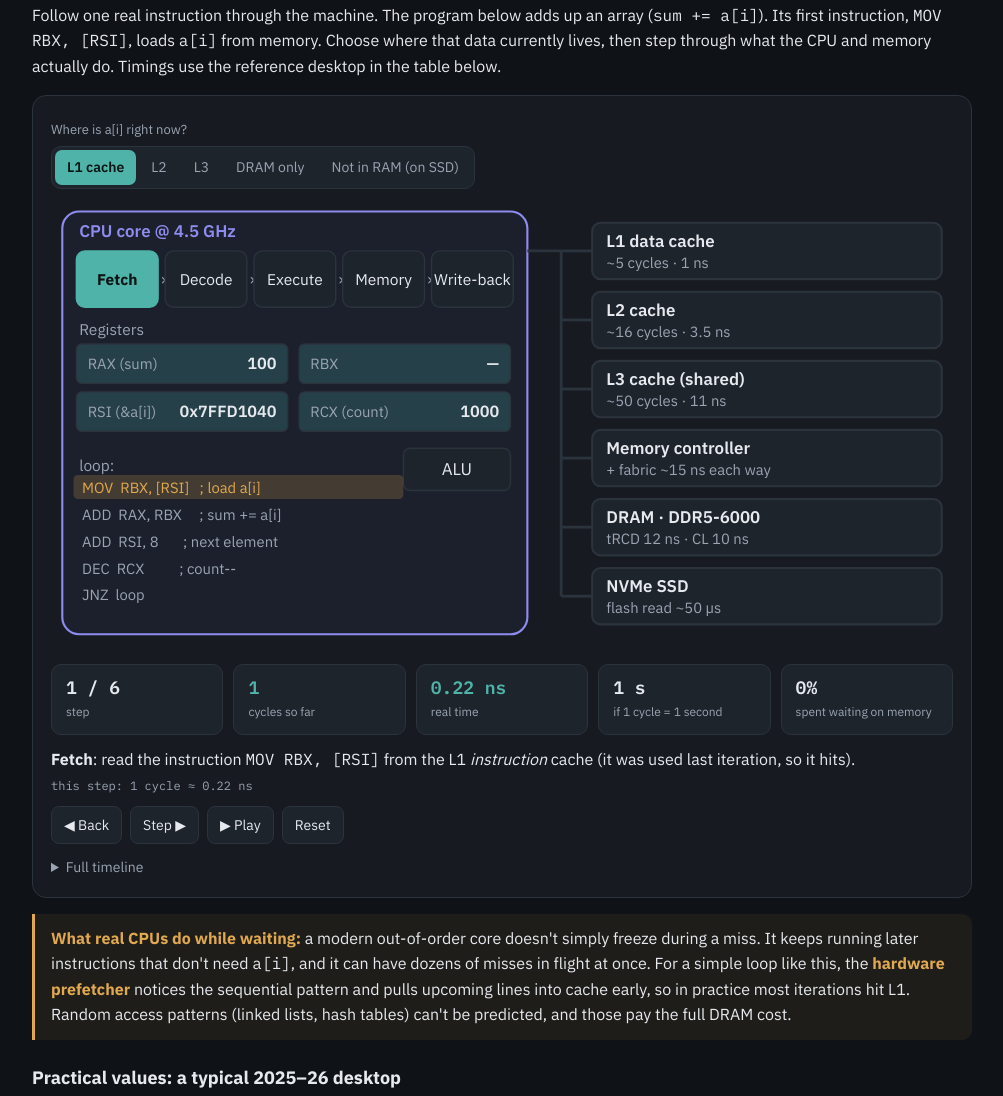
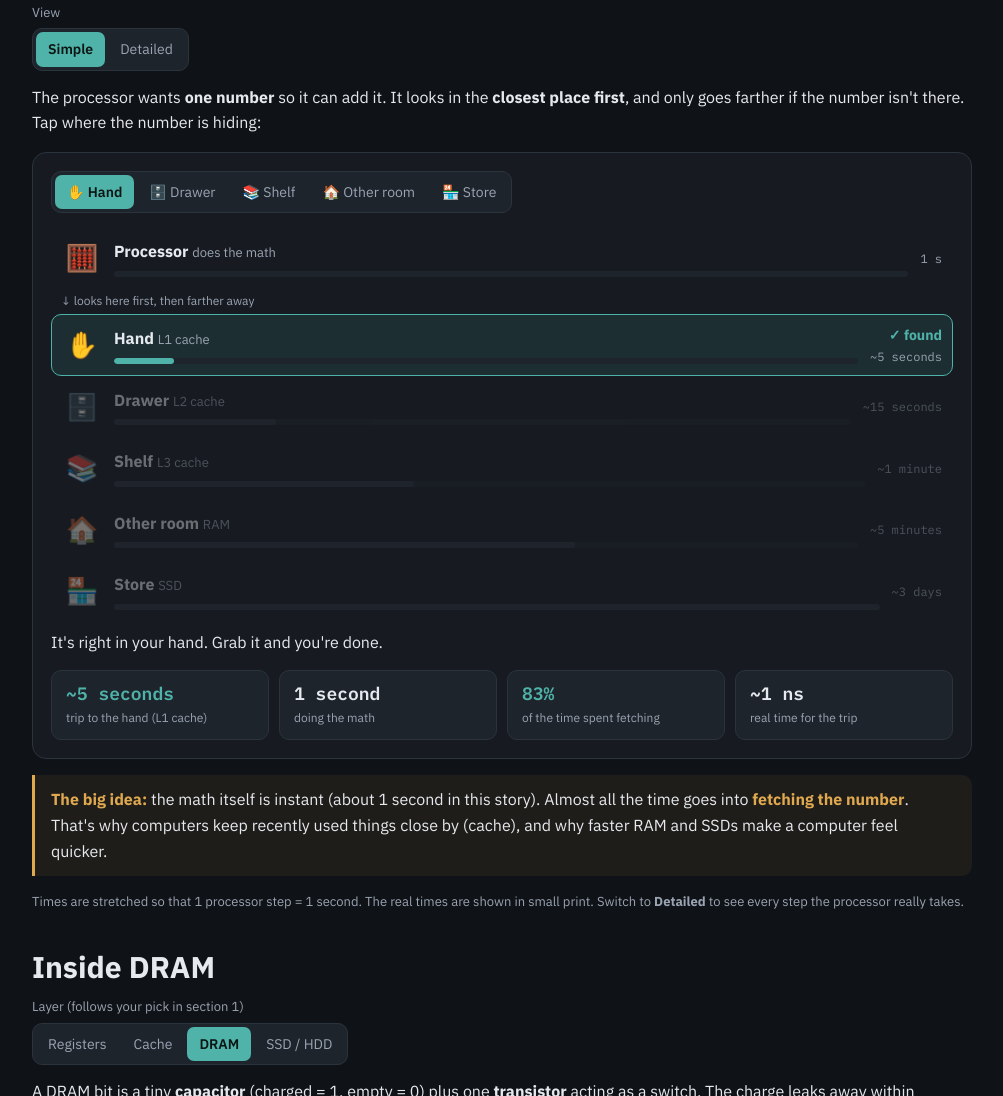
Before and after one commit to ganeshrf800/Study, a plain HTML site: page Memory/index.html in a window 1280 px wide. Shown: the part 1756-2852 px from the top of the page, without its empty margins (138-1141 px from the left). Drawn offline with Linux system fonts and the light colour scheme; animation ran at ten frames a second.

Commit message:
Memory: add Simple view to the processor walkthrough
Co-Authored-By: Claude Opus 5.5 <noreply@anthropic.com>
Claude-Session: https://claude.ai/code/session_01KN35qqNzYMSUN9ordDCd16

```diff
--- a/Memory/index.html
+++ b/Memory/index.html
@@ -122,6 +122,19 @@ footer{max-width:980px;margin:0 auto;padding:24px 20px 60px;color:var(--muted);f
 <section id="deep">
   <div class="kicker">02 · Deep dive</div>
   <h2>Watch the processor work</h2>
+  <div class="ctrl"><div><label>View</label><div class="seg" id="cpuMode"><button data-v="simple" class="on">Simple</button><button data-v="detail">Detailed</button></div></div></div>
+  <div id="cpuSimple">
+    <p>The processor wants <b>one number</b> so it can add it. It looks in the <b>closest place first</b>, and only goes farther if the number isn't there. Tap where the number is hiding:</p>
+    <div class="card">
+      <div class="seg" id="smpSel"><button data-v="0" class="on">✋ Hand</button><button data-v="1">🗄️ Drawer</button><button data-v="2">📚 Shelf</button><button data-v="3">🏠 Other room</button><button data-v="4">🏪 Store</button></div>
+      <div id="smpRows" style="margin-top:14px"></div>
+      <p id="smpTxt" style="margin:8px 0 0"></p>
+      <div class="stats" id="smpStats"></div>
+    </div>
+    <div class="callout"><b>The big idea:</b> the math itself is instant (about 1 second in this story). Almost all the time goes into <b>fetching the number</b>. That's why computers keep recently used things close by (cache), and why faster RAM and SSDs make a computer feel quicker.</div>
+    <p class="muted" style="font-size:13px">Times are stretched so that 1 processor step = 1 second. The real times are shown in small print. Switch to <b>Detailed</b> to see every step the processor really takes.</p>
+  </div>
+  <div id="cpuDetail" style="display:none">
   <p>Follow one real instruction through the machine. The program below adds up an array (<code>sum += a[i]</code>). Its first instruction, <code>MOV RBX, [RSI]</code>, loads <code>a[i]</code> from memory. Choose where that data currently lives, then step through what the CPU and memory actually do. Timings use the reference desktop in the table below.</p>
   <div class="card">
     <div class="ctrl">
@@ -150,6 +163,7 @@ footer{max-width:980px;margin:0 auto;padding:24px 20px 60px;color:var(--muted);f
         <tr><td><b>Hard drive</b> (7200 RPM)</td><td>4–24 TB</td><td class="mono">~50,000,000</td><td class="mono">~5–12 ms</td><td>~0.25 GB/s</td><td>~1.5 years</td></tr>
       </tbody>
     </table>
+  </div>
   </div>
   <h2 id="deepTitle" style="margin-top:36px">Inside DRAM</h2>
   <div class="ctrl"><div><label>Layer (follows your pick in section 1)</label><div class="seg" id="deepLvl"><button data-v="0">Registers</button><button data-v="1">Cache</button><button data-v="2" class="on">DRAM</button><button data-v="3">SSD / HDD</button></div></div></div>
@@ -664,6 +678,31 @@ function drawCpu(){const s=$('#cpuSvg');s.innerHTML='';defs(s);const E=cpuEvents
  b.append(btn('◀ Back',()=>{stopCpu();cpuK=Math.max(0,cpuK-1);drawCpu()}),btn('Step ▶',()=>{stopCpu();cpuK=Math.min(E.length-1,cpuK+1);drawCpu()}),btn(cpuTimer?'⏸ Pause':'▶ Play',()=>{if(cpuTimer){stopCpu();drawCpu();return}if(cpuK>=E.length-1)cpuK=0;cpuTimer=setInterval(()=>{if(cpuK>=E.length-1){stopCpu();drawCpu();return}cpuK++;drawCpu()},1700);drawCpu()}),btn('Reset',()=>{stopCpu();cpuK=0;drawCpu()}));}
 drawCpu();
 
+/* ---------- simple fetch view ---------- */
+const SP=[
+ {i:'✋',n:'Hand',m:'L1 cache',t:'~5 seconds',r:'~1 ns',s:5,x:'It\'s right in your hand. Grab it and you\'re done.'},
+ {i:'🗄️',n:'Drawer',m:'L2 cache',t:'~15 seconds',r:'~3.5 ns',s:16,x:'Not in your hand, so you open the desk drawer. Found it!'},
+ {i:'📚',n:'Shelf',m:'L3 cache',t:'~1 minute',r:'~11 ns',s:50,x:'Not in your hand or the drawer, so you get up and check the bookshelf in your room. There it is.'},
+ {i:'🏠',n:'Other room',m:'RAM',t:'~5 minutes',r:'~70 ns',s:300,x:'It\'s nowhere in your room. You walk to another room of the house, where everything for today\'s work is kept, and bring it back.'},
+ {i:'🏪',n:'Store',m:'SSD',t:'~3 days',r:'~60 µs',s:260000,x:'It\'s not even in the house! It has to be ordered from a store across town, and you wait days. (In a computer, the operating system handles this trip.)'}
+];
+let smp=0;seg('#smpSel',v=>{smp=+v;drawSmp()});
+seg('#cpuMode',v=>{$('#cpuSimple').style.display=v==='simple'?'':'none';$('#cpuDetail').style.display=v==='detail'?'':'none'});
+function drawSmp(){const box=$('#smpRows');
+ const row=(icon,name,sub,time,state,w)=>{const col=state==='hit'?'var(--accent)':state==='miss'?'var(--danger)':'var(--line)';
+  return `<div style="display:grid;grid-template-columns:40px 1fr auto;gap:4px 12px;align-items:center;padding:9px 10px;border-radius:10px;border:1px solid ${state==='hit'?'var(--accent)':'transparent'};${state==='hit'?'background:rgba(79,179,169,.12);':''}${state==='skip'?'opacity:.4;':''}">
+   <div style="font-size:26px;text-align:center">${icon}</div>
+   <div><b>${name}</b> <span class="muted" style="font-size:13px">${sub}</span>
+    <div style="height:6px;background:var(--panel2);border-radius:3px;margin-top:6px;overflow:hidden"><div style="height:100%;width:${w}%;background:${state==='skip'?'var(--line)':col};border-radius:3px"></div></div></div>
+   <div style="text-align:right;font-size:14px;white-space:nowrap">${state==='hit'?'<span style="color:var(--accent);font-weight:700">✓ found</span>':state==='miss'?'<span style="color:var(--danger)">✗ not here</span>':''}<div class="muted mono" style="font-size:12px">${time}</div></div></div>`};
+ const W=[8,22,40,62,100];
+ box.innerHTML=row('🧮','Processor','does the math','1 s','',0).replace('opacity:.4;','')+'<div class="muted" style="font-size:12px;padding:2px 10px 4px">↓ looks here first, then farther away</div>'+
+  SP.map((p,i)=>row(p.i,p.n,p.m,p.t,i===smp?'hit':i<smp?'miss':'skip',W[i])).join('');
+ const p=SP[smp],pct=Math.floor(p.s/(p.s+1)*100);
+ $('#smpTxt').innerHTML=p.x;
+ $('#smpStats').innerHTML=[[p.t,`trip to the ${p.n.toLowerCase()} (${p.m})`,1],['1 second','doing the math'],[pct+'%','of the time spent fetching',1],[p.r,'real time for the trip']].map(([v,l,hi])=>`<div class="stat${hi?' hi':''}"><div class="v" style="font-size:18px">${v}</div><div class="l">${l}</div></div>`).join('');}
+drawSmp();
+
 const deep=[REG,CACHE,DRAM,STOR];
 seg('#deepLvl',v=>setLevel(+v));
 function drawDeep(){timers.forEach(clearTimeout);timers=[];
```
